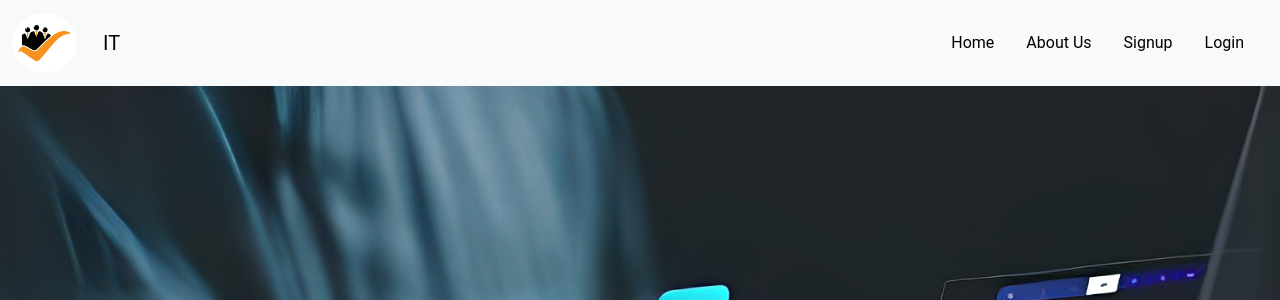
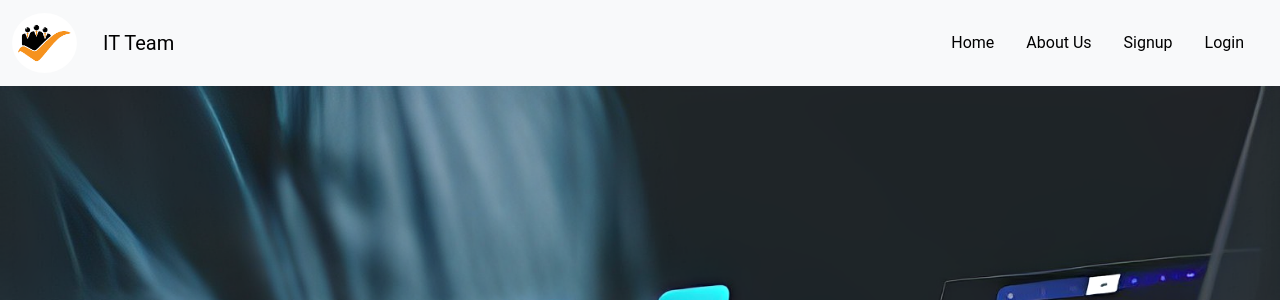
Before and after one commit to greesh-12/ITmanagementsytem, a Django app: page / in a window 1280 px wide. Shown: the top 300 px of the page. Run offline with Django 5.2, Linux system fonts and the light colour scheme.

Commit message:
third commit

```diff
--- a/It_employee_proj/templates/home1.html
+++ b/It_employee_proj/templates/home1.html
@@ -141,7 +141,7 @@
             <a class="navbar-brand" href="#">
                 <img src="{% static 'images/logo.png' %}" width="65" height="60" alt="">
             </a>
-            <a href="{% url 'home1' %}" class="navbar-brand text-brown">IT</a>
+            <a href="{% url 'home1' %}" class="navbar-brand text-brown">IT Team</a>
             <button class="navbar-toggler" type="button" data-bs-toggle="collapse" data-bs-target="#navbarNav" aria-controls="navbarNav" aria-expanded="false" aria-label="Toggle navigation">
                 <span class="navbar-toggler-icon"></span>
             </button>
```
